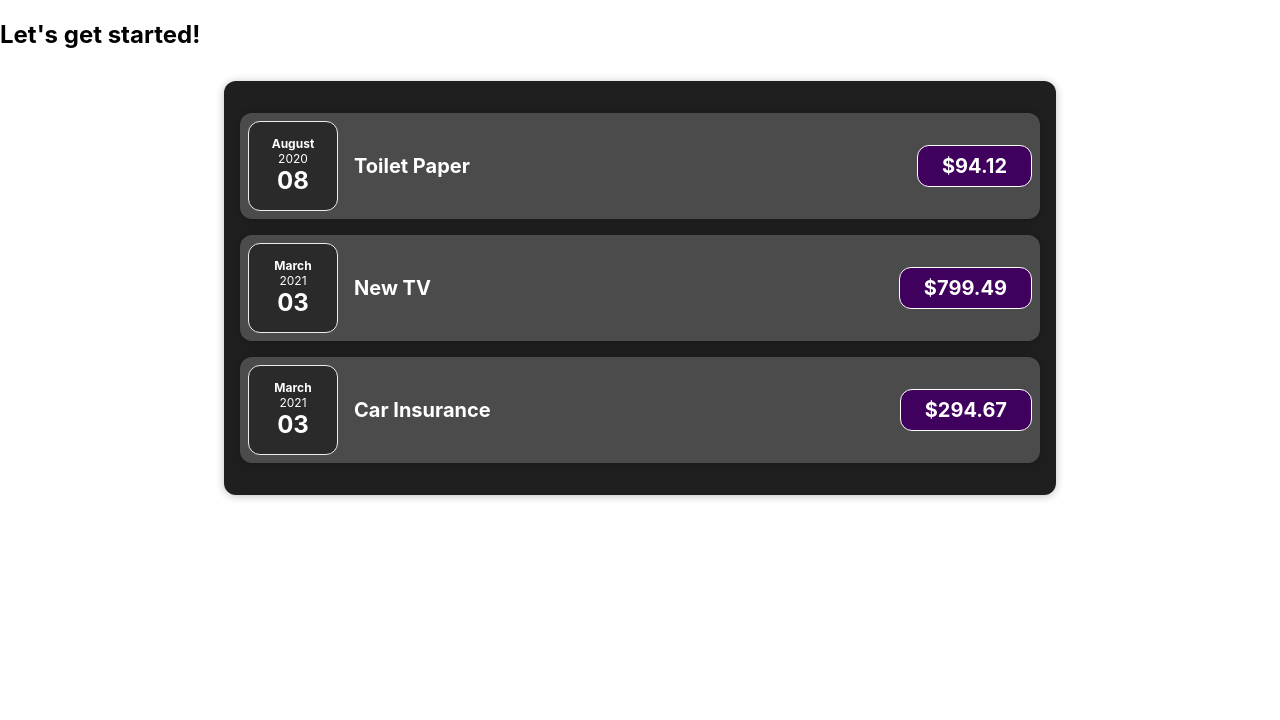
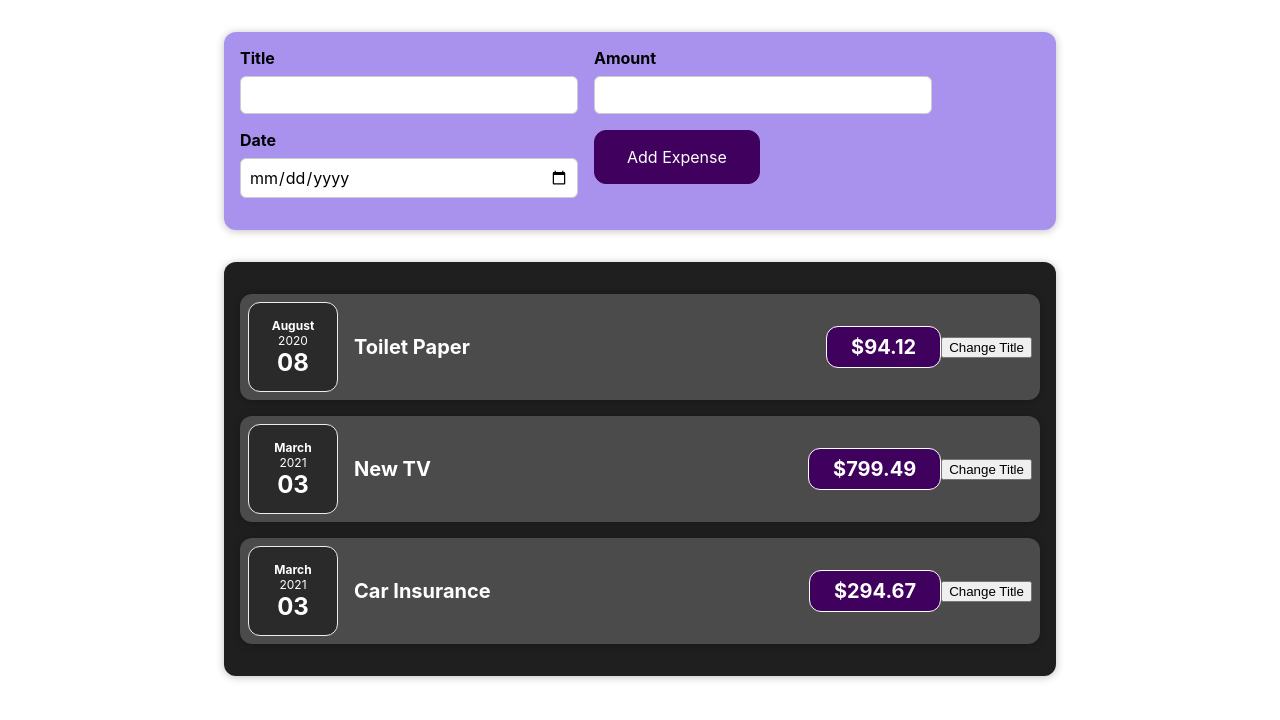
Before and after one commit to hyunz214/React.study-account-book, a React (Create React App) app: page / in a window 1280 px wide. Shown: the top 720 px of the page. Built offline with nearby package versions, Linux system fonts and the light colour scheme.

Commit message:
expense 입력폼 컴포넌트 추가

```diff
--- a/src/App.js
+++ b/src/App.js
@@ -1,4 +1,5 @@
 import Expenses from "./components/Expenses/Expenses";
+import NewExpense from "./components/NewExpense/NewExpense";
 
 const App = () => {
   const expenses = [
@@ -25,7 +26,7 @@
 
   return (
     <div>
-      <h2>Let's get started!</h2>
+      <NewExpense></NewExpense>
       <Expenses items={expenses} />
     </div>
   );
--- a/src/components/Expenses/ExpenseItem.js
+++ b/src/components/Expenses/ExpenseItem.js
@@ -1,15 +1,24 @@
+import React, { useState } from "react";
 import Card from "../UI/Card";
 import ExpenseDate from "./ExpenseDate";
 import "./ExpenseItem.css";
 
 const ExpenseItem = (props) => {
+  const [title, setTitle] = useState(props.title);
+
+  const clickHandler = () => {
+    setTitle("Update!");
+    console.log(title);
+  };
+
   return (
     <Card className="expense-item">
       <ExpenseDate date={props.date}></ExpenseDate>
       <div className="expense-item__description">
-        <h2>{props.title}</h2>
+        <h2>{title}</h2>
         <div className="expense-item__price">${props.amount}</div>
       </div>
+      <button onClick={clickHandler}>Change Title</button>
     </Card>
   );
 };
--- /dev/null
+++ b/src/components/NewExpense/ExpenseForm.css
@@ -0,0 +1,26 @@
+.new-expense__controls {
+  display: flex;
+  flex-wrap: wrap;
+  gap: 1rem;
+  margin-bottom: 1rem;
+  text-align: left;
+}
+
+.new-expense__control label {
+  font-weight: bold;
+  margin-bottom: 0.5rem;
+  display: block;
+}
+
+.new-expense__control input {
+  font: inherit;
+  padding: 0.5rem;
+  border-radius: 6px;
+  border: 1px solid #ccc;
+  width: 20rem;
+  max-width: 100%;
+}
+
+.new-expense__actions {
+  text-align: right;
+}
--- /dev/null
+++ b/src/components/NewExpense/ExpenseForm.js
@@ -0,0 +1,29 @@
+import React from "react";
+
+import "./ExpenseForm.css";
+
+const ExpenseForm = () => {
+  return (
+    <form>
+      <div className="new-expense__controls">
+        <div className="new-expense__control">
+          <label>Title</label>
+          <input type="text" />
+        </div>
+        <div className="new-expense__control">
+          <label>Amount</label>
+          <input type="number" min="0.01" step="0.01" />
+        </div>
+        <div className="new-expense__control">
+          <label>Date</label>
+          <input type="date" min="2019-01-01" max="2022-12-31" />
+        </div>
+        <div className="new-expense__actions">
+          <button type="submit">Add Expense</button>
+        </div>
+      </div>
+    </form>
+  );
+};
+
+export default ExpenseForm;
--- /dev/null
+++ b/src/components/NewExpense/NewExpense.css
@@ -0,0 +1,38 @@
+.new-expense {
+  background-color: #a892ee;
+  padding: 1rem;
+  margin: 2rem auto;
+  width: 50rem;
+  max-width: 95%;
+  border-radius: 12px;
+  text-align: center;
+  box-shadow: 0 1px 8px rgba(0, 0, 0, 0.25);
+}
+
+.new-expense button {
+  font: inherit;
+  cursor: pointer;
+  padding: 1rem 2rem;
+  border: 1px solid #40005d;
+  background-color: #40005d;
+  color: white;
+  border-radius: 12px;
+  margin-right: 1rem;
+}
+
+.new-expense button:hover,
+.new-expense button:active {
+  background-color: #510674;
+  border-color: #510674;
+}
+
+.new-expense button.alternative {
+  color: #220131;
+  border-color: transparent;
+  background-color: transparent;
+}
+
+.new-expense button.alternative:hover,
+.new-expense button.alternative:active {
+  background-color: #ddb3f8;
+}
--- /dev/null
+++ b/src/components/NewExpense/NewExpense.js
@@ -0,0 +1,13 @@
+import React from "react";
+import "./NewExpense.css";
+import ExpenseForm from "./ExpenseForm";
+
+const NewExpense = () => {
+  return (
+    <div className={"new-expense"}>
+      <ExpenseForm />
+    </div>
+  );
+};
+
+export default NewExpense;
```
